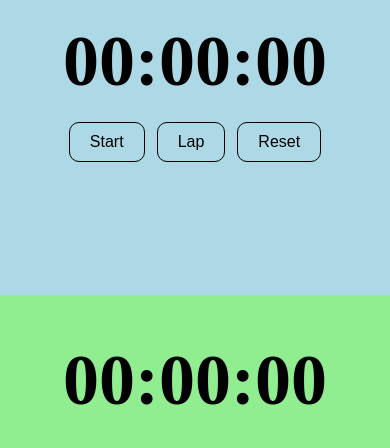
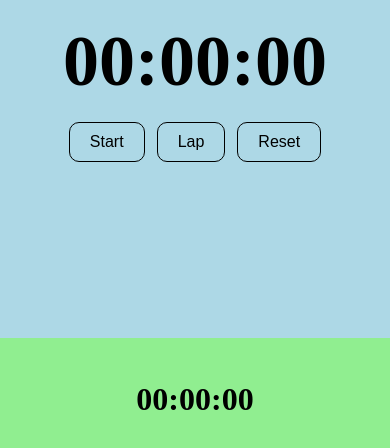
Before and after one commit to Soumesh2019/simpleStopwatch, a plain HTML site: page index.html in a window 390 px wide. Both pictures are taken after a click on the button "Lap". Drawn offline with nearby package versions, Linux system fonts and the light colour scheme.

Commit message:
decreased Font Size

```diff
--- a/server.js
+++ b/server.js
@@ -49,7 +49,7 @@ const pauseTimer = () => {
 const lapTimer = () => {
   lapArray.push(min + ":" + sec + ":" + milli);
   let h2 = document.createElement("h2");
-  h2.style.marginTop = "1%";
+  h2.setAttribute("class", "laptimes");
   h2.innerHTML = lapArray[lapArray.length - 1];
   document.getElementById("laptimer").prepend(h2);
 };
--- a/style.css
+++ b/style.css
@@ -2,6 +2,7 @@ body {
   background-color: lightblue;
   font-size: 5rem;
   text-align: center;
+  overflow-x: hidden;
 }
 
 * {
@@ -61,6 +62,11 @@ div#laptimer {
   text-align: center;
 }
 
+.laptimes {
+  font-size: 2rem;
+  margin-top: 1.1%;
+}
+
 @media screen and (max-width: 700px) {
   body {
     font-size: 3rem;
@@ -69,6 +75,6 @@ div#laptimer {
     font-size: 1rem;
   }
   div#laptimer {
-    height: 65vh;
+    height: 60vh;
   }
 }
```
